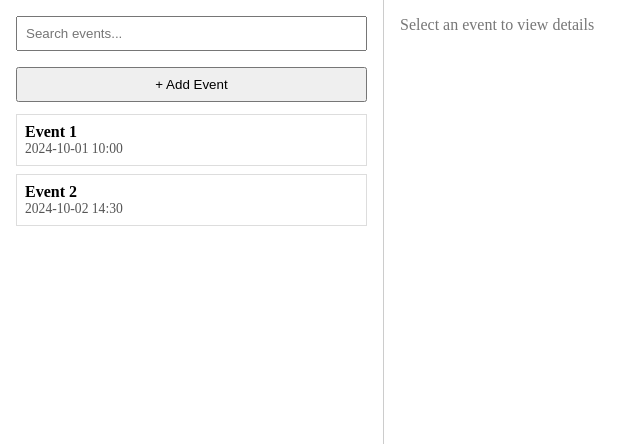
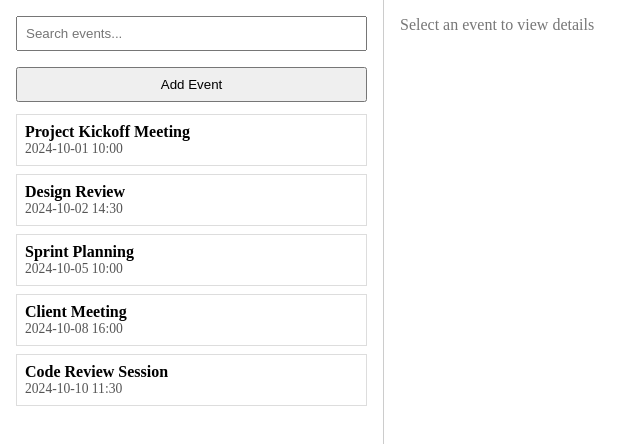
Before and after one commit to veenz-z/react-event-logger, a React (Vite) app in the folder Desktop/Web/react-event-logger/: page / in a window 1280 px wide. Shown: the top 444 px of the page, without its empty margins (0-641 px from the left). Built offline with nearby package versions, Linux system fonts and the light colour scheme.

Commit message:
define and display sample events in side bar

```diff
--- a/Desktop/Web/react-event-logger/src/App.jsx
+++ b/Desktop/Web/react-event-logger/src/App.jsx
@@ -1,11 +1,13 @@
 import Sidebar from "./components/Sidebar";
 import EventDetails from "./components/EventDetails";
+import sampleEvents from "./data/sampleEvents";
+
 
 function App() {
     return (
         <div className="app-container">
-            <Sidebar />
-            <EventDetails />
+            <Sidebar sampleEvents={sampleEvents} />
+            <EventDetails/>
         </div>
     );
 }
--- a/Desktop/Web/react-event-logger/src/components/EventList.jsx
+++ b/Desktop/Web/react-event-logger/src/components/EventList.jsx
@@ -1,15 +1,12 @@
-function EventList() {
+function EventList({events}) {
     return (
         <ul className="event-list">
-            <li className="event-item">
-                <div className="event-title">Event 1</div>
-                <div className="event-date">2024-10-01 10:00</div>
-            </li>
-
-            <li className="event-item">
-                <div className="event-title">Event 2</div>
-                <div className="event-date">2024-10-02 14:30</div>
-            </li>
+            {events.map(event => (
+                <li key={event.id} className="event-item">
+                    <div className="event-title">{event.title}</div>
+                    <div className="event-date">{event.dateTime}</div>
+                </li>
+            ))}
         </ul>
     );
 }
--- a/Desktop/Web/react-event-logger/src/components/Sidebar.jsx
+++ b/Desktop/Web/react-event-logger/src/components/Sidebar.jsx
@@ -1,12 +1,12 @@
 import SearchBar from "./SearchBar";
 import EventList from "./EventList";
 
-function Sidebar() {
+function Sidebar({ sampleEvents }) {
     return (
         <div className="sidebar">
             <SearchBar />
-            <button className="add-event-btn">+ Add Event</button>
-            <EventList />
+            <button className="add-event-btn">Add Event</button>
+            <EventList events={sampleEvents} />
         </div>
     );
 }
--- /dev/null
+++ b/Desktop/Web/react-event-logger/src/data/sampleEvents.js
@@ -0,0 +1,44 @@
+const sampleEvents = [
+
+    //data generated by GPT
+
+    {
+        id: 1,
+        title: "Project Kickoff Meeting",
+        dateTime: "2024-10-01 10:00",
+        description: "Initial meeting to discuss project scope and responsibilities.",
+        details: "Location: Meeting Room A"
+    },
+
+    {
+        id: 2,
+        title: "Design Review",
+        dateTime: "2024-10-02 14:30",
+        description: "Review of initial UI/UX designs.",
+        details: "Participants: Design Team"
+    },
+
+    {
+        id: 3,
+        title: "Sprint Planning",
+        dateTime: "2024-10-05 10:00",
+        description: "Planning tasks and goals for the next sprint.",
+        details: "Participants: Product Manager, Developers"
+    },
+    {
+        id: 4,
+        title: "Client Meeting",
+        dateTime: "2024-10-08 16:00",
+        description: "Discussion with client about project progress.",
+        details: "Participants: Client, Project Lead"
+    },
+    {
+        id: 5,
+        title: "Code Review Session",
+        dateTime: "2024-10-10 11:30",
+        description: "Reviewing recent code changes and improvements.",
+        details: "Participants: Development Team"
+    }
+];
+
+export default sampleEvents;
```
